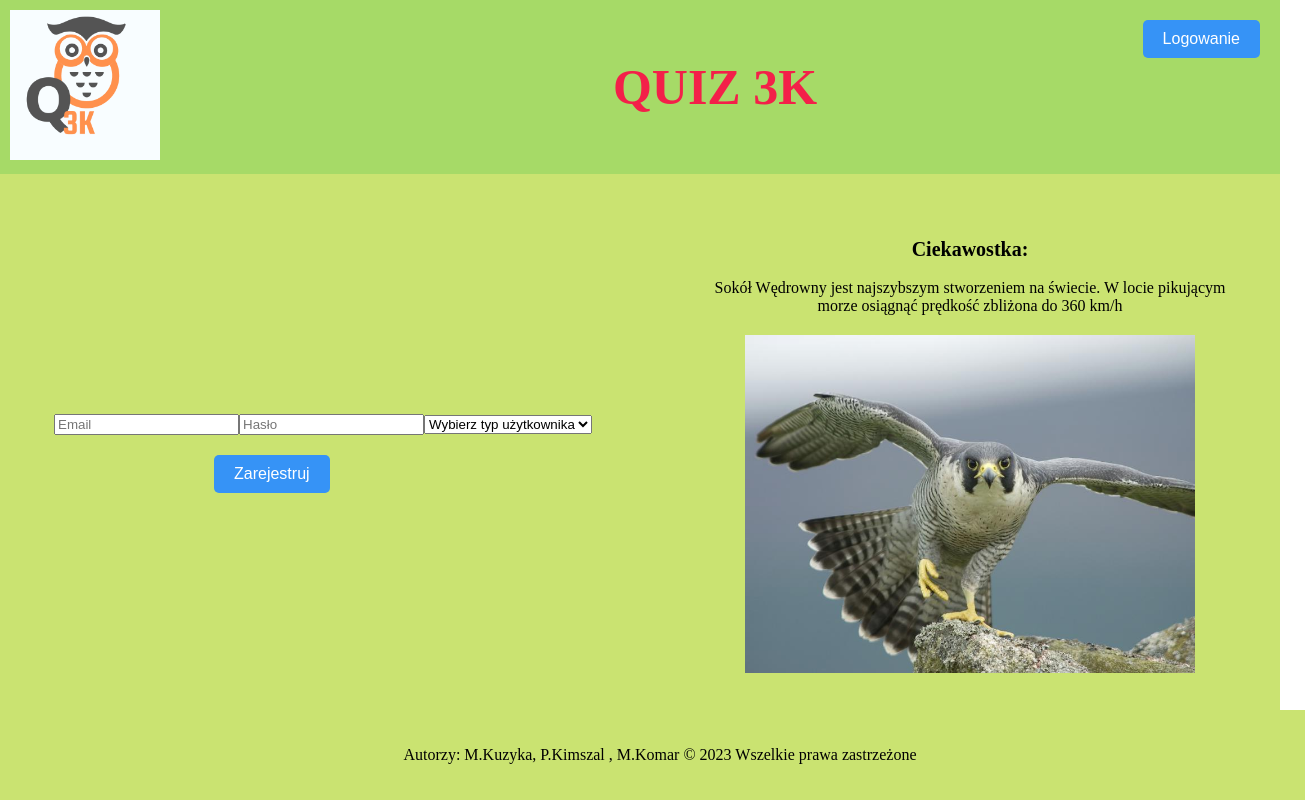
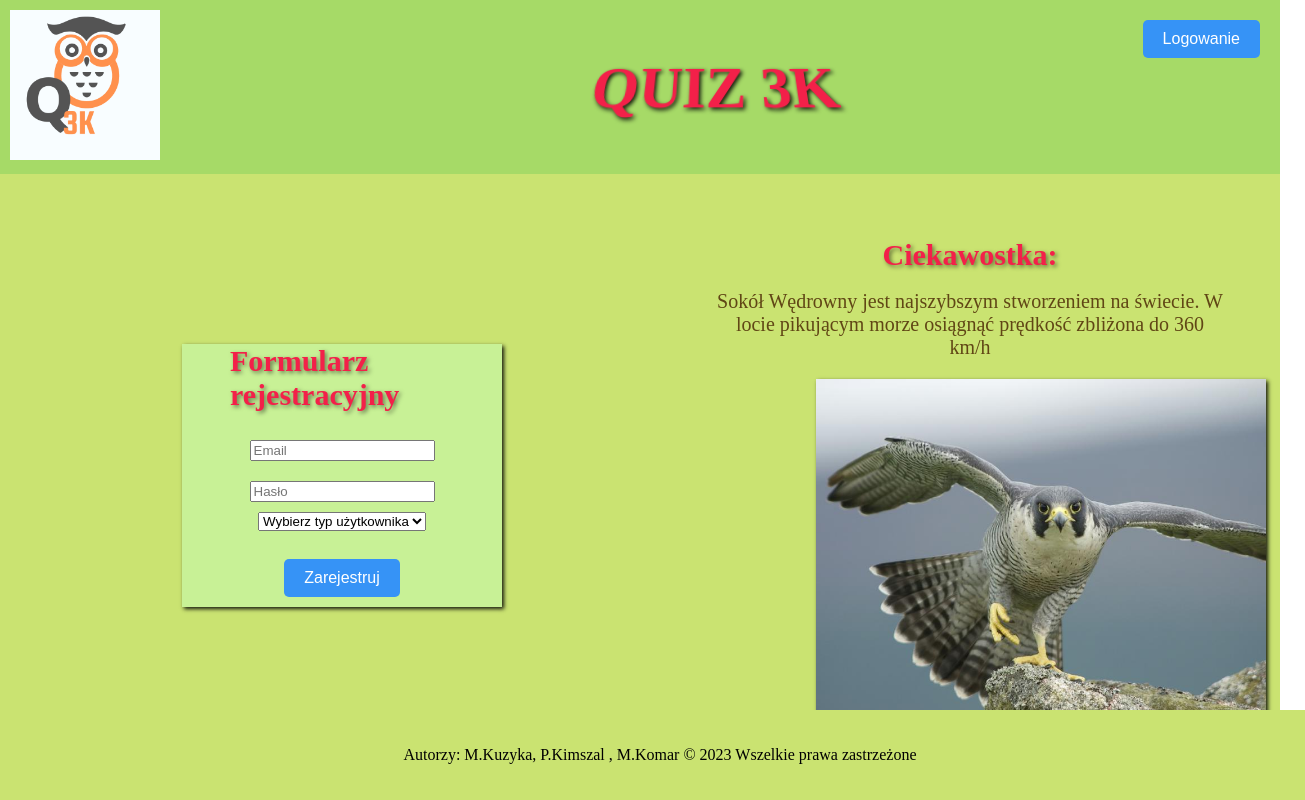
Before and after one commit to Matkaru/quiz3K, an Angular app in the folder frontQuiz3K/quiz3k_Front/: page /rejestracja in a window 1280 px wide. Shown: the whole page, 1305 px wide, since content can reach past the window. Built offline with nearby package versions, Linux system fonts and the light colour scheme.

Commit message:
add image to registration page

```diff
--- a/frontQuiz3K/quiz3k_Front/src/app/app.component.css
+++ b/frontQuiz3K/quiz3k_Front/src/app/app.component.css
@@ -51,8 +51,9 @@ img {
 
 .start-page-header {
   color: #f32049;
-  font-size: 50px;
-
+  font-size: 60px;
+  text-shadow: 2px 2px 4px rgba(0, 0, 0, 0.9);
+  transform: perspective(100px) rotateX(10deg);
   text-align: center;
 }
 
--- a/frontQuiz3K/quiz3k_Front/src/app/pages/first-page.component.css
+++ b/frontQuiz3K/quiz3k_Front/src/app/pages/first-page.component.css
@@ -44,7 +44,6 @@ button {
 
 .description-container {
   text-align: center;
-  /*width: 30%;*/
   background-color: #286015;
 
 }
--- a/frontQuiz3K/quiz3k_Front/src/app/pages/registration-page/registration-page.component.css
+++ b/frontQuiz3K/quiz3k_Front/src/app/pages/registration-page/registration-page.component.css
@@ -6,9 +6,12 @@ body {
 
 }
 .form-title{
-  height: auto;
-  width: 150px;
-  margin: 0;
+  font-size: 30px;
+  margin-left: 15%;
+  font-weight: bold;
+  text-shadow: 2px 2px 4px rgba(0, 0, 0, 0.5);
+  color: #f32049;
+
 }
 button{
   margin: 10px;
@@ -25,13 +28,20 @@ button{
   align-items: center;
 }
 form {
+  width: 50%;
   margin-top: 60px;
+  margin-left: 20%;
+  display: flex;
   flex-direction: column;
   align-items: center;
+  background-color: #c8f196;
+  box-shadow: 2px 2px 4px rgba(0, 0, 0, 0.9);
+
 }
 form input {
   margin-top: 10px;
   margin-bottom: 10px;
+
 }
 .right-corner{
   position: absolute;
@@ -43,11 +53,13 @@ form input {
   color: brown;
 }
 .sokol {
+  align-items: center;
+  display: flex;
   width: 450px;
   height: auto;
-  display: block;
-  margin: 0 auto;
+  margin-left: 20%;
   margin-top: 20px;
+  box-shadow: 2px 2px 4px rgba(0, 0, 0, 0.9);
 
 }
 .body{
@@ -66,13 +78,16 @@ form input {
 .ciek-text{
   font-weight: bold;
   text-align: center;
-  font-size: 20px;
+  font-size: 30px;
+  text-shadow: 2px 2px 4px rgba(0, 0, 0, 0.5);
+  color: #f32049;
 }
 .text{
   text-align: center;
+  font-size: 20px;
+  color: #604615;
 }
 .register-button{
   display: flex;
   justify-content: center;
-  margin-left: 25%;
 }
--- a/frontQuiz3K/quiz3k_Front/src/app/pages/registration-page/registration-page.component.html
+++ b/frontQuiz3K/quiz3k_Front/src/app/pages/registration-page/registration-page.component.html
@@ -9,7 +9,8 @@
 <button routerLink="/logowanie">Logowanie</button>
 </div>
 <div class="form-wrapper">
-<form>
+<form> <div class="form-title">Formularz rejestracyjny</div>
+  <br>
   <input type="text" name="email" [(ngModel)]="email" placeholder="Email"  >
   <input type="password" name="password" [(ngModel)]="password" placeholder="Hasło">
   <select name="userType" [(ngModel)]="userType">
```
